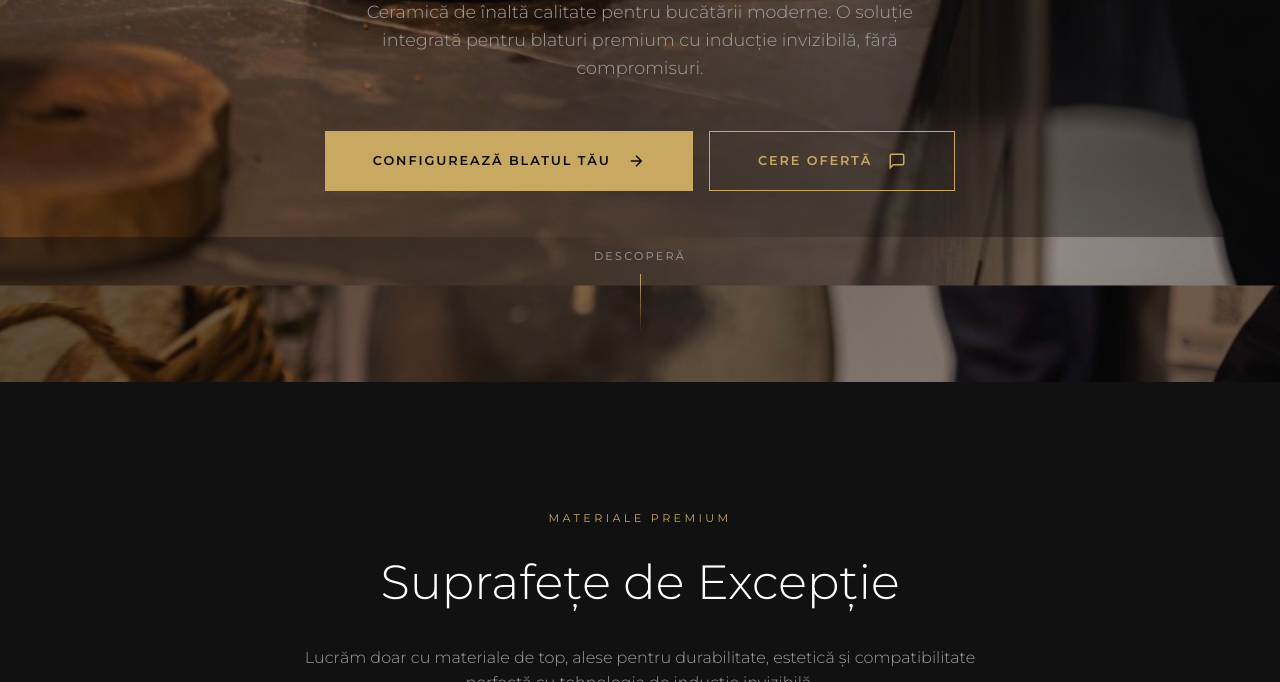
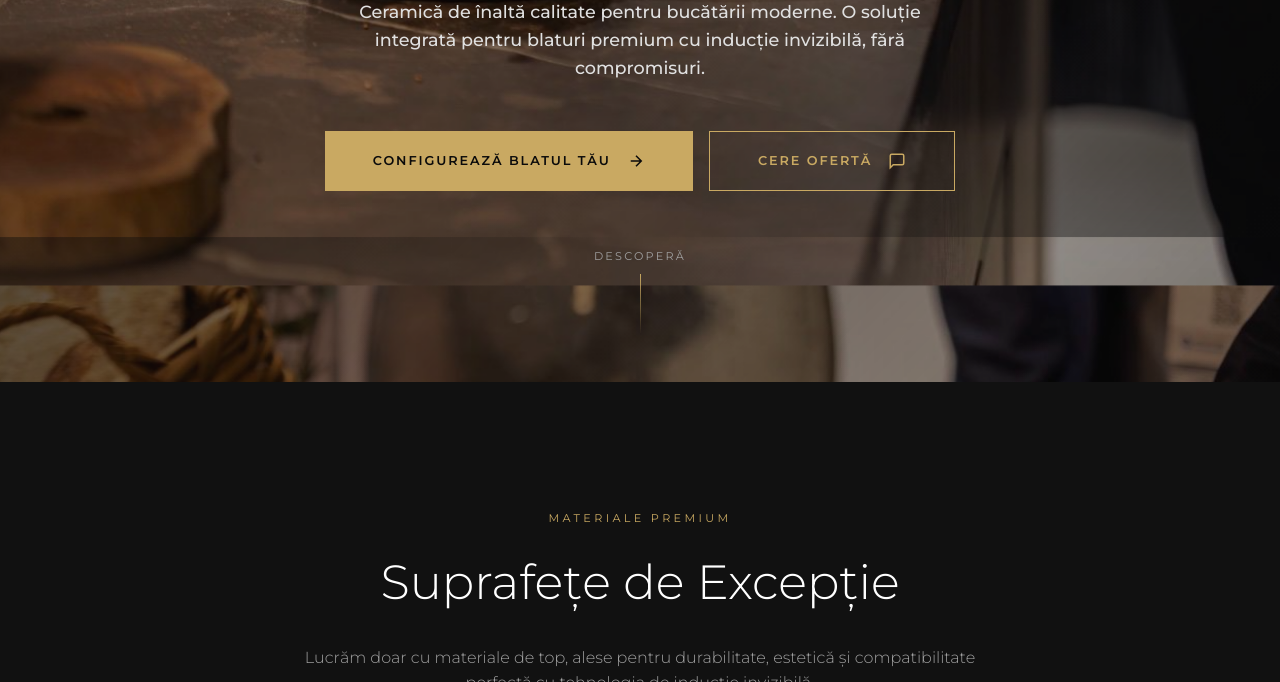
Before and after one commit to thealexspike/e-blatsite, a plain HTML site: page index.html in a window 1280 px wide. Shown: the part 418-1100 px from the top of the page. Drawn offline with nearby package versions, Linux system fonts and the light colour scheme; a web font is replaced by a local one.

Commit message:
bold sub title hero

```diff
--- a/index.html
+++ b/index.html
@@ -148,8 +148,8 @@
 
         .hero-subtitle {
             font-size: 1.1rem;
-            font-weight: 300;
-            color: var(--text-secondary);
+            font-weight: 500;
+            color: #e0e0e0;
             max-width: 600px;
             margin: 0 auto 3rem;
             opacity: 0;
```
